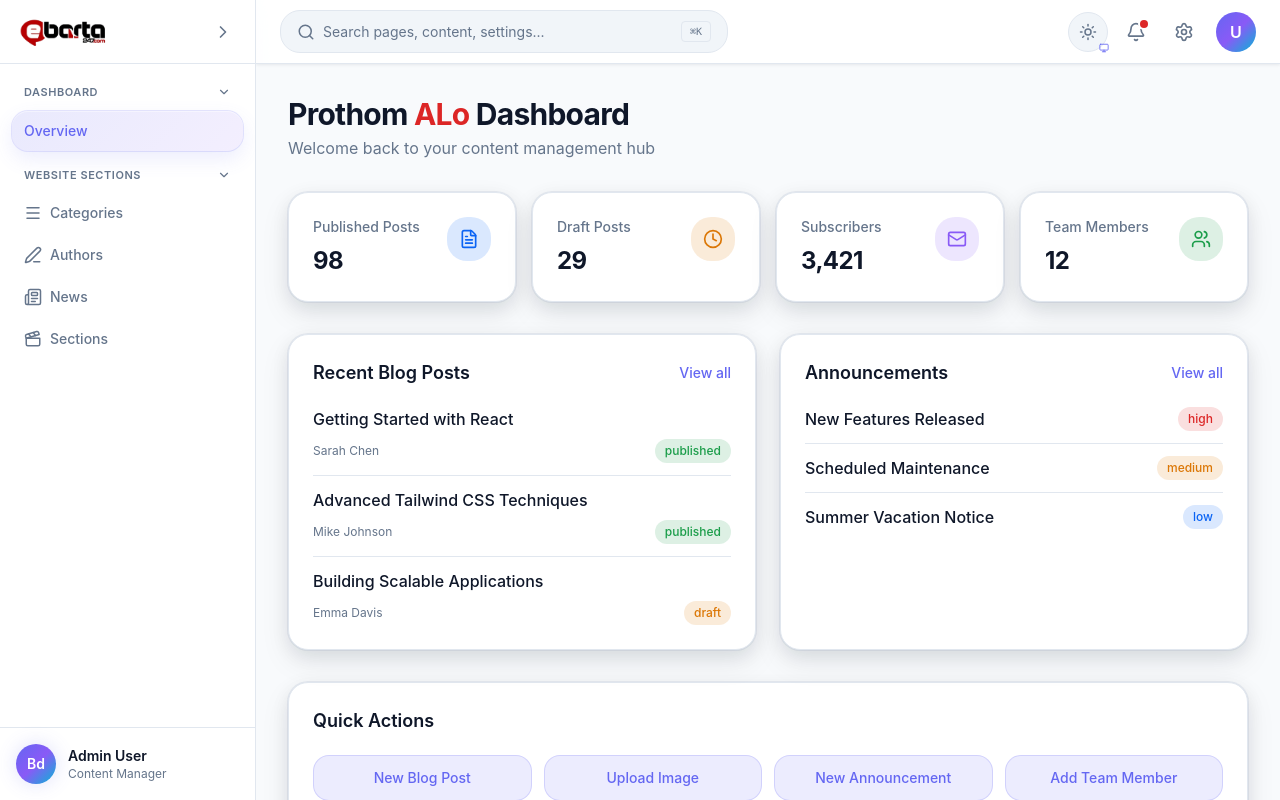
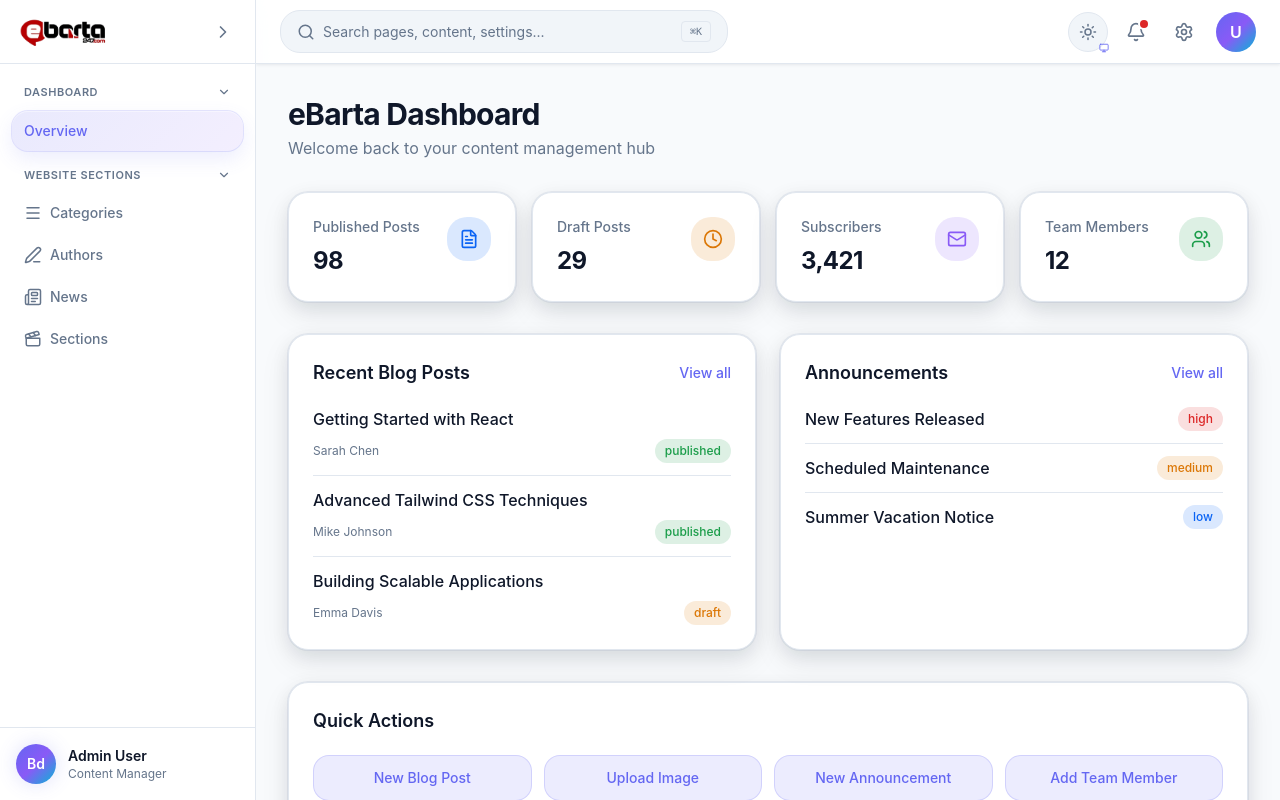
Before and after one commit to Mahii-11/news-dashboard, a React (Vite) app: page / in a window 1280 px wide. Built offline with nearby package versions, Linux system fonts and the light colour scheme; sample sign-in values are in the browser's storage.

Commit message:
initial comment

```diff
--- a/src/pages/CMSHome.jsx
+++ b/src/pages/CMSHome.jsx
@@ -12,7 +12,7 @@
   return (
     <div className="space-y-8">
       <div>
-       <h1 className="page-title">Prothom <span className='text-red-600'>ALo</span> Dashboard</h1>
+       <h1 className="page-title"><span className='first-letter:font-bold first-letter:text-red-600'>eBarta</span> Dashboard</h1>
         <p className="page-subtitle">Welcome back to your content management hub</p>
       </div>
 
```
Also changed, not shown: 1 other file (tests, documents, lock files or other folders).
